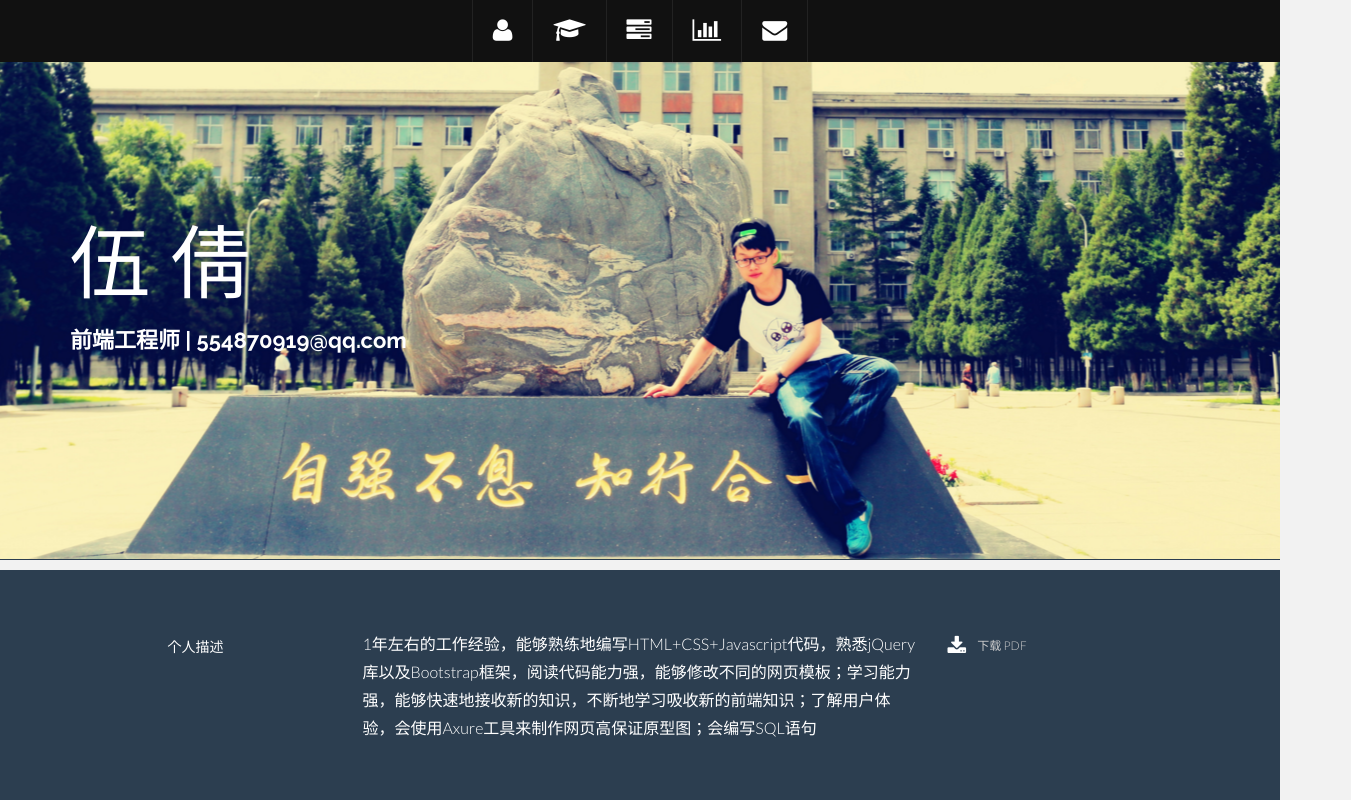
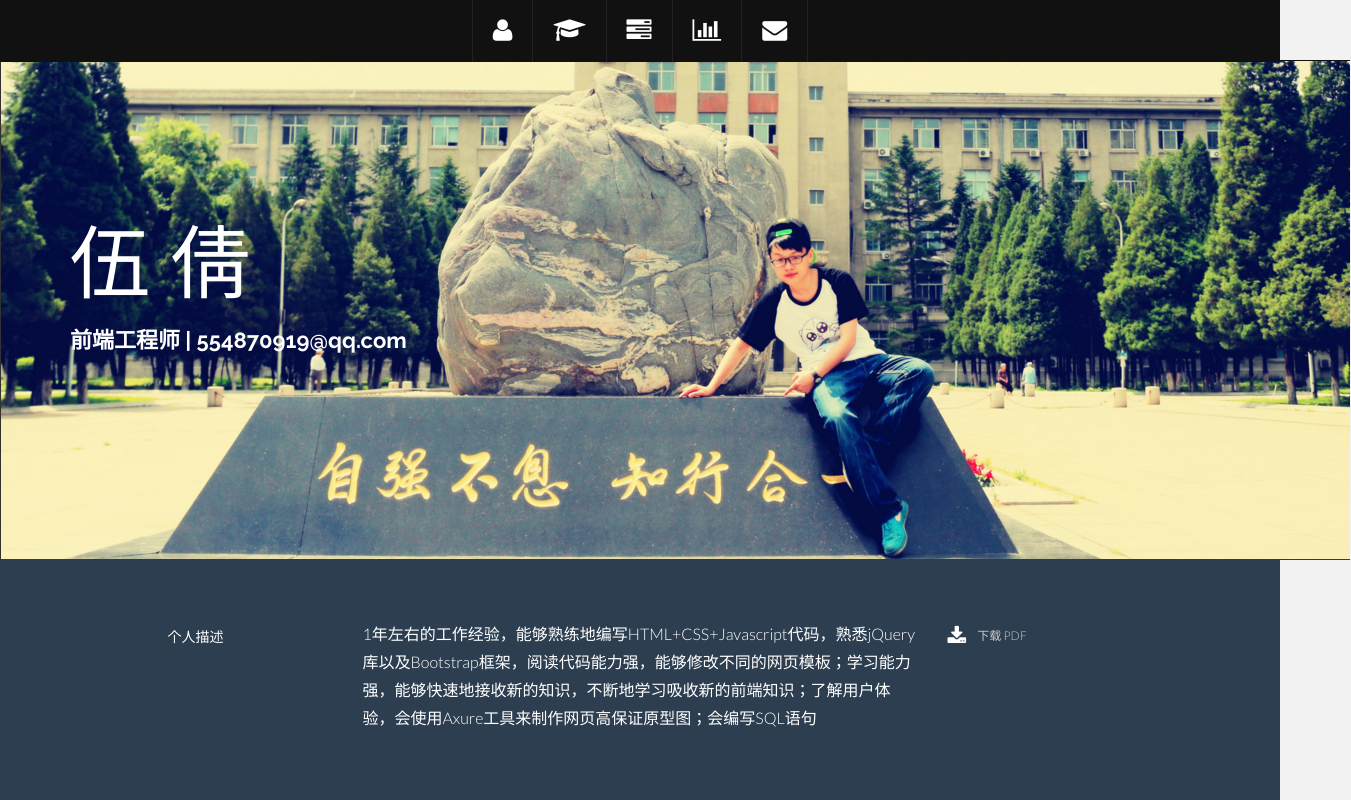
Before and after one commit to lazycat92/lazycat92.github.io, a plain HTML site: page index.html in a window 1280 px wide. Shown: the top 800 px of the page, 1351 px wide, since content can reach past the window. Drawn offline with nearby package versions, Linux system fonts and the light colour scheme; files whose address does not match are found by name.

Commit message:
Initial commit

```diff
--- a/index.html
+++ b/index.html
@@ -56,6 +56,12 @@
 		#resume{
 			color: #ccc;
 		}
+		#bg{
+			height: 500px;
+			position:absolute;
+			top: 60px;
+			left:0;
+		}
     </style>
   </head>
 
@@ -85,6 +91,7 @@
 
 	<div id="headerwrap">
 		<div class="container">
+			<img src="images/background.png" alt="bg" id="bg">
 			<div class="row centered">
 				<div class="col-lg-12">
 					<h1>伍 倩</h1>
--- a/style/main.css
+++ b/style/main.css
@@ -146,14 +146,15 @@ a:after {
 
 /* Header Wrap */
 #headerwrap {
-	background: url(../images/background.png) no-repeat center top;
+	/*background: url(../images/background.png) no-repeat center top;*/
 	margin-top: 60px;
 	padding-top:140px;
 	text-align:center;
 	background-attachment: relative;
 	background-position: center center;
-	min-height: 500px;
+	min-height: 490px;
 	width: 100%;
+
 
     -webkit-background-size: 100%;
     -moz-background-size: 100%;
```
Also changed, not shown: images/background1.png (added).
